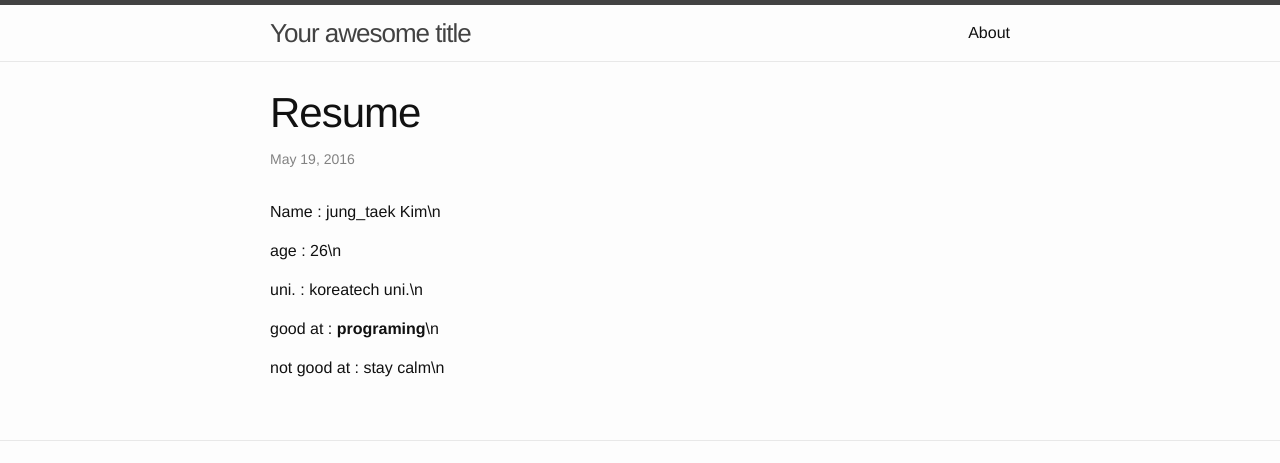
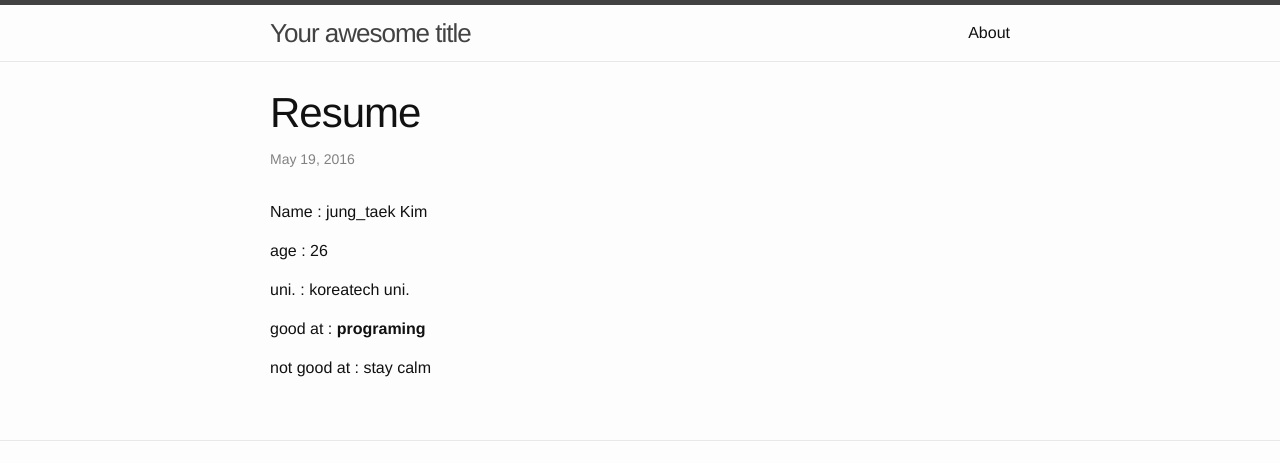
Before and after one commit to sjckoreatech/kimhyun3907.github.com, a Jekyll site: the page built from _posts/2016-05-19-resume.markdown, in a window 1280 px wide. Shown: the top 463 px of the page. Built offline with Jekyll 4.4.1, drawn with Linux system fonts in a browser that asks for light colours.

Commit message:
\n 지움
\n 지움

```diff
--- a/_posts/2016-05-19-resume.markdown
+++ b/_posts/2016-05-19-resume.markdown
@@ -5,12 +5,12 @@ date: 2016-05-19 19:54:20 +0900
 categories: jekyll update
 ---
 
-Name : jung_taek Kim\n
+Name : jung_taek Kim
 
-age : 26\n
+age : 26
 
-uni. : koreatech uni.\n
+uni. : koreatech uni.
 
-good at : **programing**\n
+good at : **programing**
 
-not good at : stay calm\n
+not good at : stay calm
```
